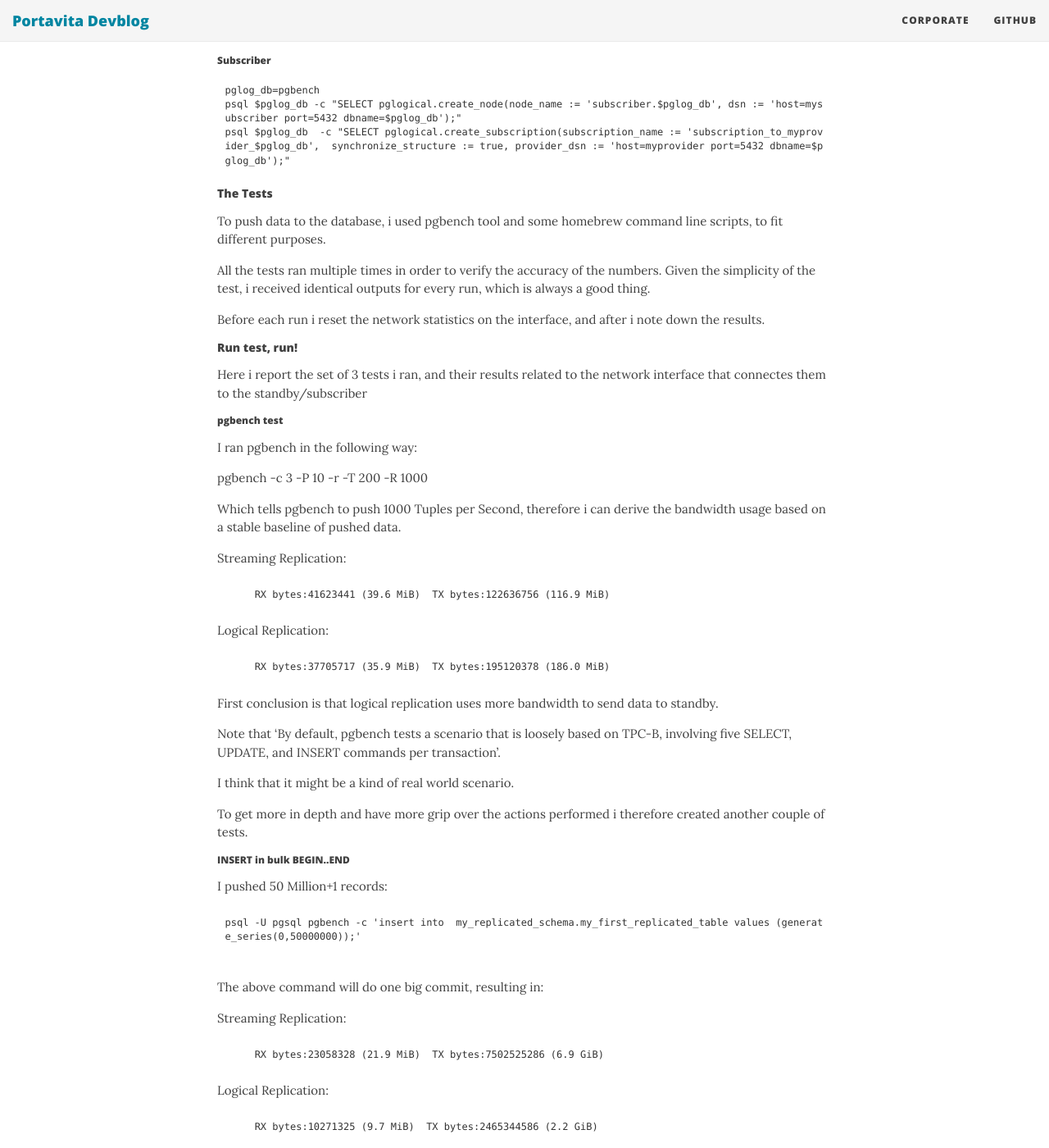
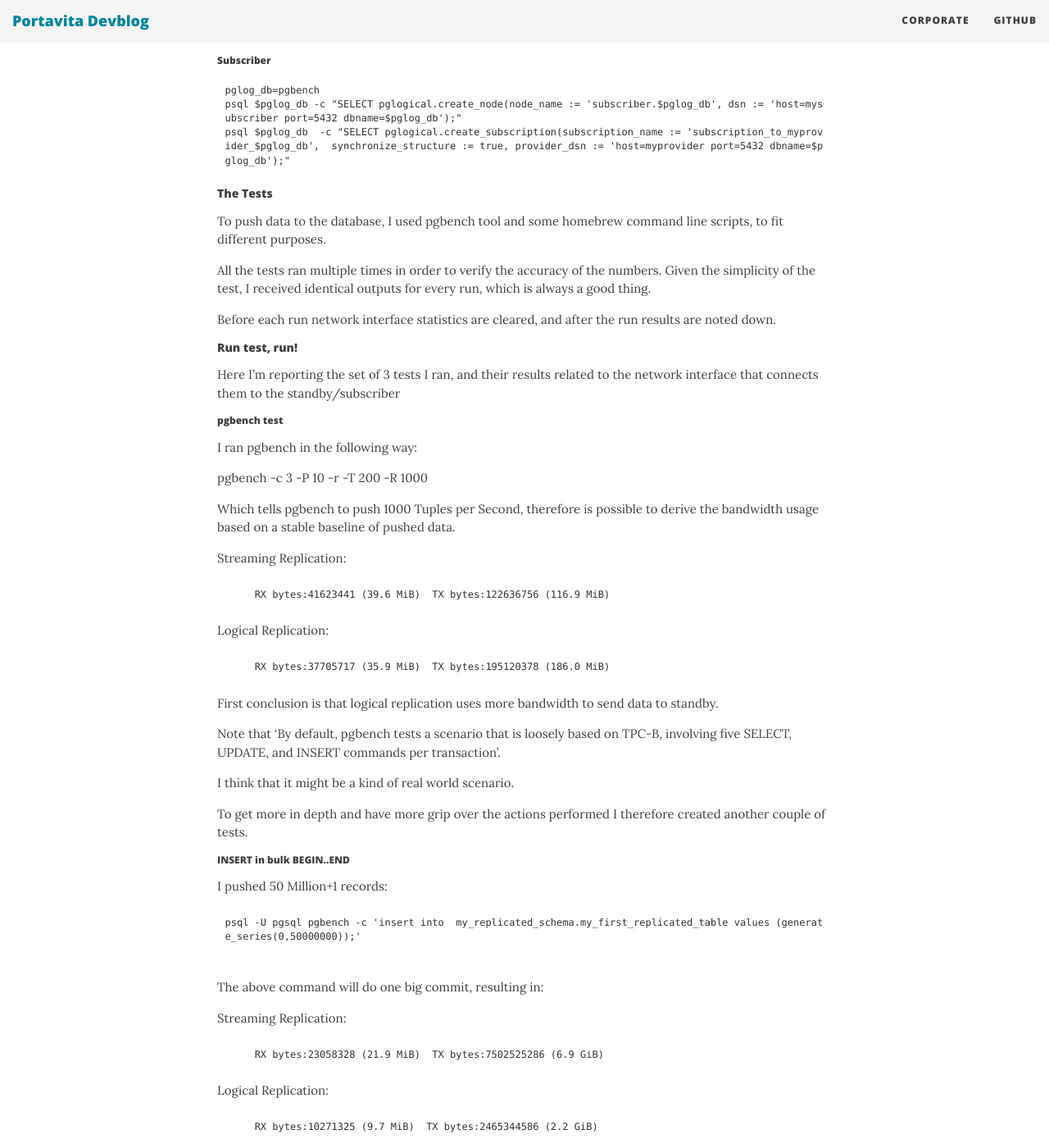
Before and after one commit to Portavita/portavita.github.io, a Jekyll site: the page built from _posts/2018-06-23-blog_pglogical_vs_streaming.markdown, in a window 1280 px wide and 1400 px high, scrolled down 2283 px. Shown: the whole window at 82% size. Built offline with Jekyll 4.4.1, drawn with Linux system fonts in a browser that asks for light colours; nearby versions of some CDN libraries; some of the changed text lies outside the part shown.

Commit message:
Update 2018-06-23-blog_pglogical_vs_streaming.markdown

```diff
--- a/_posts/2018-06-23-blog_pglogical_vs_streaming.markdown
+++ b/_posts/2018-06-23-blog_pglogical_vs_streaming.markdown
@@ -36,7 +36,7 @@ Basically what pglogical is able to, is to stream only the requested changes, in
 
 This opens up the way to new scenarios where only one database or part of it (a schema, a table or even a column) can be replicated to another node.
 
-Advantages of using pglogical are multiple, but i do not want to focus on the comparison, since you can read it already elsewhere on internet. If you are interested in knowing more, a good starting point is indeed its official [documentation][pglogical_docs]
+Advantages of using pglogical are multiple, but I do not want to focus on the comparison, since you can read it already elsewhere on internet. If you are interested in knowing more, a good starting point is indeed its official [documentation][pglogical_docs]
 
 ### Benchmarking
 
@@ -98,15 +98,15 @@ psql $pglog_db  -c "SELECT pglogical.create_subscription(subscription_name := 's
 
 ##### The Tests
 
-To push data to the database, i used pgbench tool and some homebrew command line scripts, to fit different purposes.
+To push data to the database, I used pgbench tool and some homebrew command line scripts, to fit different purposes.
 
-All the tests ran multiple times in order to verify the accuracy of the numbers. Given the simplicity of the test, i received identical outputs for every run, which is always a good thing.
+All the tests ran multiple times in order to verify the accuracy of the numbers. Given the simplicity of the test, I received identical outputs for every run, which is always a good thing.
 
-Before each run i reset the network statistics on the interface, and after i note down the results.
+Before each run network interface statistics are cleared, and after the run results are noted down.
 
 ##### Run test, run!
 
-Here i report the set of 3 tests i ran, and their results related to the network interface that connectes them to the standby/subscriber
+Here I'm reporting the set of 3 tests I ran, and their results related to the network interface that connects them to the standby/subscriber
 
 ###### pgbench test
 
@@ -115,7 +115,7 @@ I ran pgbench in the following way:
 
 pgbench -c 3 -P 10  -r -T 200 -R 1000
 
-Which tells pgbench to push 1000 Tuples per Second, therefore i can derive the bandwidth usage based on a stable baseline of pushed data.
+Which tells pgbench to push 1000 Tuples per Second, therefore is possible to derive the bandwidth usage based on a stable baseline of pushed data.
 
 
 Streaming Replication:
@@ -134,7 +134,7 @@ Note that 'By default, pgbench tests a scenario that is loosely based on TPC-B,
 
 I think that it might be a kind of real world scenario.
 
-To get more in depth and have more grip over the actions performed i therefore created another couple of tests.
+To get more in depth and have more grip over the actions performed I therefore created another couple of tests.
 
 
 
```
Also changed, not shown: other parts of _posts/2018-06-23-blog_pglogical_vs_streaming.markdown (+4 -4 lines).
